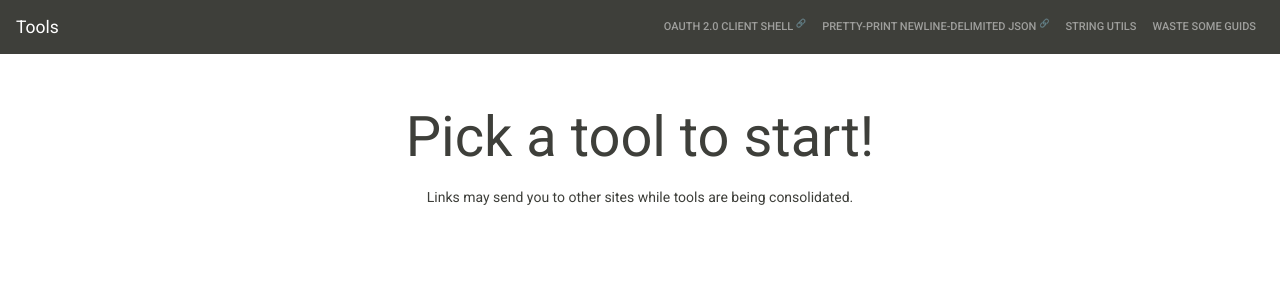
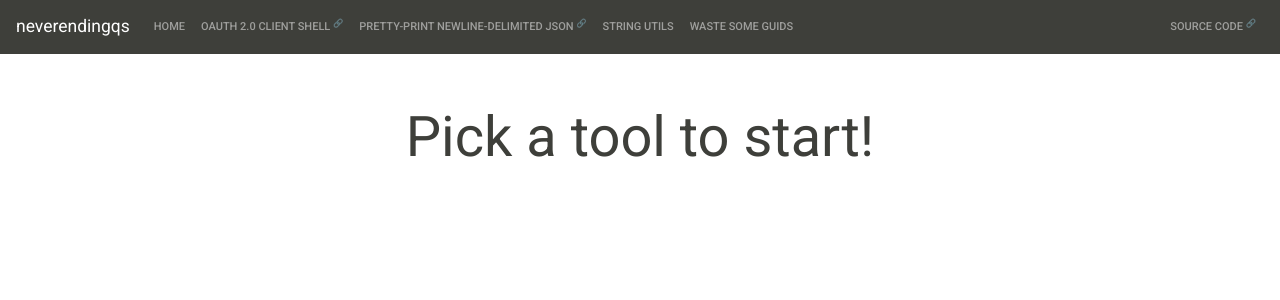
Before and after one commit to neverendingqs/web-tools, a Nuxt app: page / in a window 1280 px wide. Shown: the top 300 px of the page. Built offline with nearby package versions, Linux system fonts and the light colour scheme; what vue-clipboard2 would draw is missing.

Commit message:
app - adding links to homepage and source code.

```diff
--- a/components/Nav.vue
+++ b/components/Nav.vue
@@ -1,7 +1,17 @@
 <template>
   <nav class="navbar navbar-expand-lg navbar-dark bg-primary">
-    <nuxt-link class="navbar-brand" to="/">Tools</nuxt-link>
-    <ul class="navbar-nav d-flex justify-content-end ml-auto">
+    <ul class="navbar-nav d-flex justify-content-end">
+      <a
+        class="navbar-brand"
+        href="https://neverendingqs.com/"
+        target="_blank"
+        rel="noopener noreferrer"
+      >
+        neverendingqs
+      </a>
+      <li>
+        <nuxt-link class="nav-link" to="/">Home</nuxt-link>
+      </li>
       <li>
         <external-link
           classes="nav-link"
@@ -27,6 +37,16 @@
         <nuxt-link class="nav-link" to="/wsg">Waste Some Guids</nuxt-link>
       </li>
     </ul>
+    <ul class="navbar-nav d-flex justify-content-end ml-auto">
+      <li>
+        <external-link
+          classes="nav-link"
+          href="https://github.com/neverendingqs/web-tools"
+        >
+          Source Code
+        </external-link>
+      </li>
+    </ul>
   </nav>
 </template>
 
--- a/pages/index.vue
+++ b/pages/index.vue
@@ -1,7 +1,6 @@
 <template>
   <div id="app">
     <p class="display-4">Pick a tool to start!</p>
-    <p>Links may send you to other sites while tools are being consolidated.</p>
   </div>
 </template>
 
```
